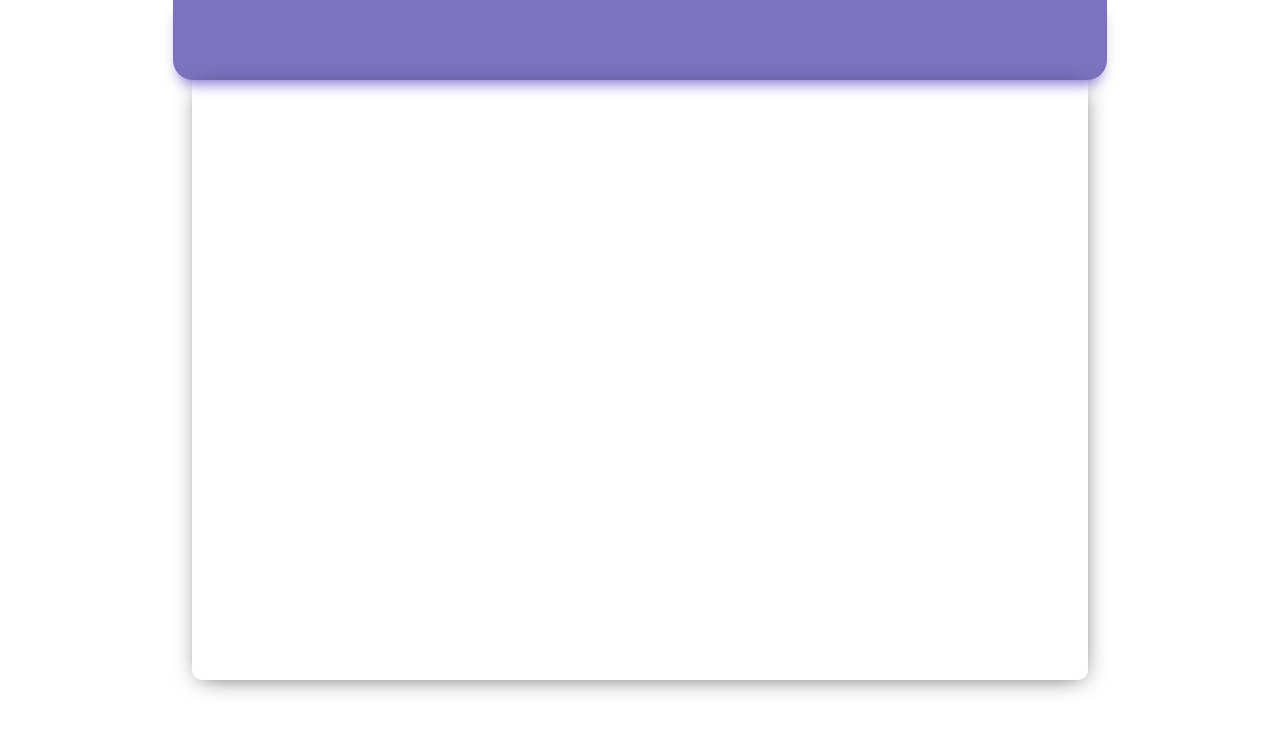
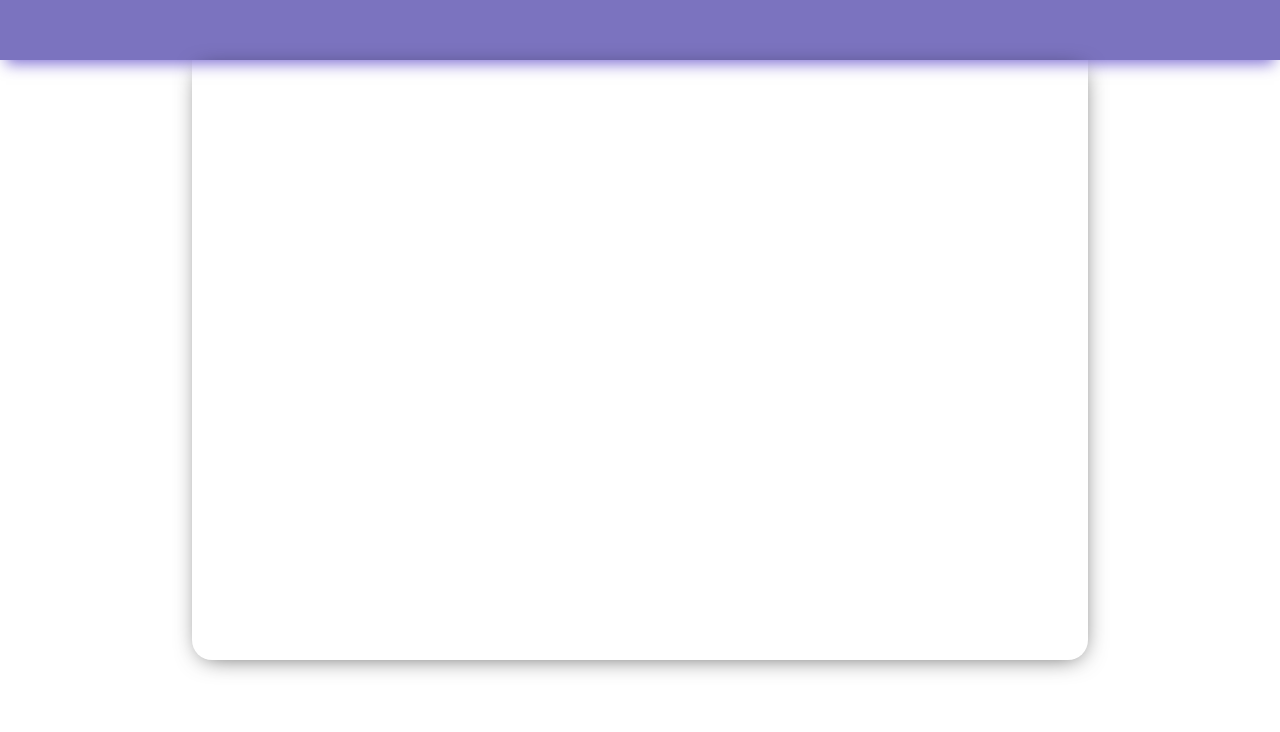
Before and after one commit to AlexaGh26/zemsania-project, an Angular app in the folder project/: page / in a window 1280 px wide. Shown: the top 732 px of the page. Built offline with nearby package versions, Linux system fonts and the light colour scheme.

Commit message:
modificación header style

```diff
--- a/project/src/app/page/home/home.component.scss
+++ b/project/src/app/page/home/home.component.scss
@@ -1,10 +1,8 @@
 #container-general{
     header{
         background-color: rgba(50, 38, 156, 0.644);
-        height: 80px;
-        border-bottom-left-radius: 20px;
-        border-bottom-right-radius: 20px;
-        width: 73%;
+        height: 60px;
+
         margin: auto;
         -webkit-box-shadow: 0px 10px 14px -6px  rgba(63, 40, 190, 0.644);
         -moz-box-shadow: 0px 10px 14px -6px  rgba(63, 40, 190, 0.644);
@@ -17,8 +15,8 @@
         box-shadow: 1px 4px 25px -8px rgba(0,0,0,0.75);
         margin: auto;
         height: 600px;
-        border-bottom-left-radius: 10px;
-        border-bottom-right-radius: 10px;
+        border-bottom-left-radius: 20px;
+        border-bottom-right-radius: 20px;
 
     }
 
```
